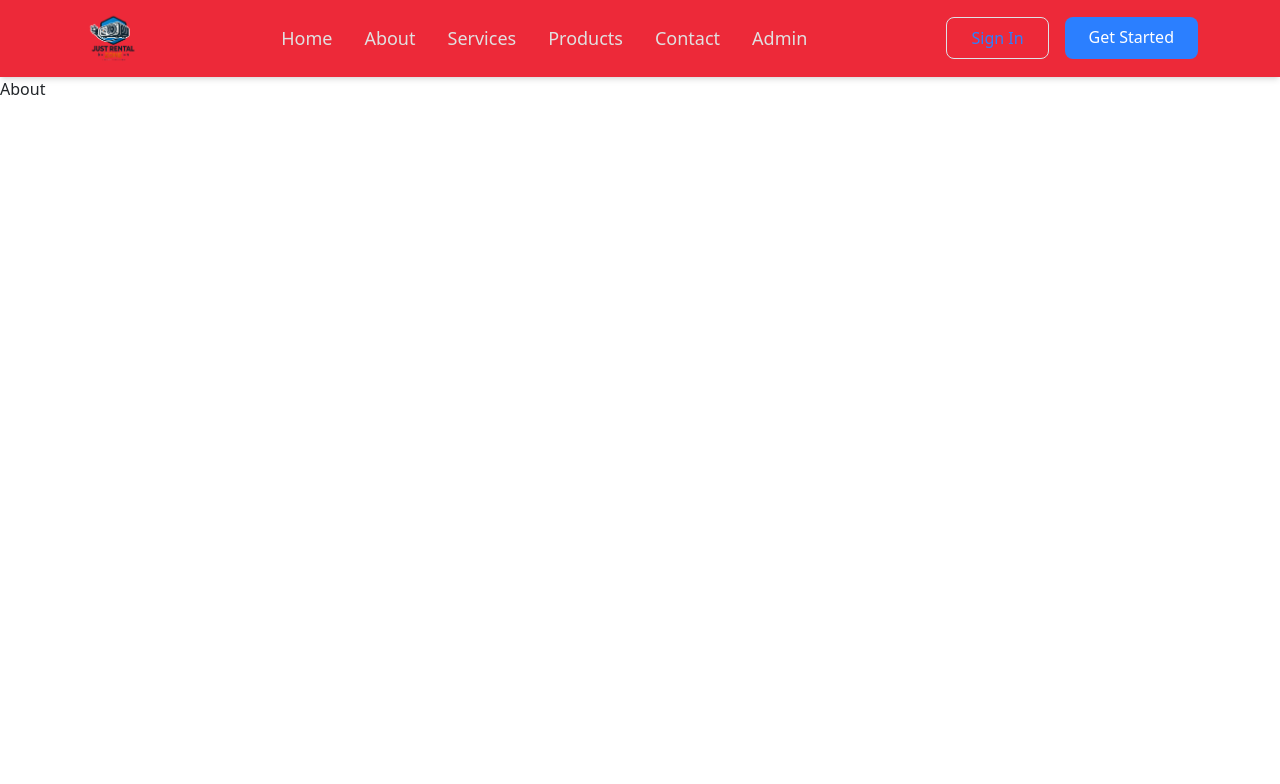
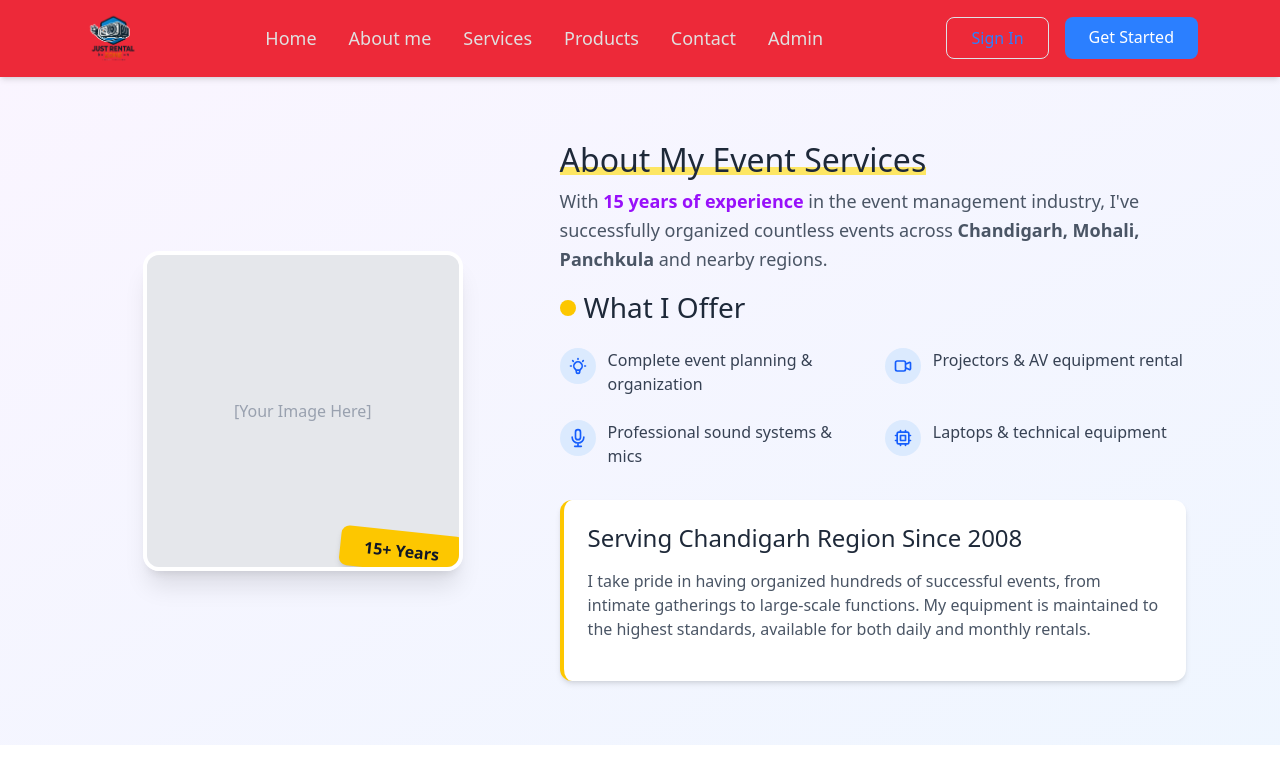
Before and after one commit to Ravik09783/rentalzone, a React (Create React App) app: page /about in a window 1280 px wide. Shown: the top 784 px of the page. Built offline with nearby package versions, Linux system fonts and the light colour scheme.

Commit message:
about me

```diff
--- a/src/App.js
+++ b/src/App.js
@@ -3,7 +3,7 @@ import 'bootstrap/dist/css/bootstrap.min.css';
 import { BrowserRouter, Routes, Route } from 'react-router-dom';
 import HeaderComponent from './components/Header';
 import { Home } from './pages/Home';
-import { About } from './pages/About';
+import  About  from './pages/About';
 import Contact from './pages/Contact';
 import Bill from './pages/Bill';
 
--- a/src/components/Header.js
+++ b/src/components/Header.js
@@ -17,7 +17,7 @@ export default function HeaderComponent() {
         {/* Desktop Navigation */}
         <nav className="hidden md:flex space-x-8 text-lg font-medium decoration-none">
           <Link to="/" className="hover:text-blue-500 transition">Home</Link>
-          <Link to="/about" className="hover:text-blue-500 transition">About</Link>
+          <Link to="/about" className="hover:text-blue-500 transition">About me</Link>
           <Link to="/services" className="hover:text-blue-500 transition">Services</Link>
           <Link to="/products" className="hover:text-blue-500 transition">Products</Link>
           <Link to="/contact" className="hover:text-blue-500 transition">Contact</Link>
@@ -45,7 +45,7 @@ export default function HeaderComponent() {
       >
         <nav className="text-center space-y-4 text-lg font-medium">
           <Link to="/" className="block hover:text-blue-500" onClick={() => setIsOpen(false)}>Home</Link>
-          <Link to="/about" className="block hover:text-blue-500" onClick={() => setIsOpen(false)}>About</Link>
+          <Link to="/about" className="block hover:text-blue-500" onClick={() => setIsOpen(false)}>About me</Link>
           <Link to="/services" className="block hover:text-blue-500" onClick={() => setIsOpen(false)}>Services</Link>
           <Link to="/products" className="block hover:text-blue-500" onClick={() => setIsOpen(false)}>Products</Link>
           <Link to="/bill" className="block hover:text-blue-500" onClick={() => setIsOpen(false)}>Admin</Link>
--- a/src/pages/About.js
+++ b/src/pages/About.js
@@ -1,7 +1,86 @@
-// import React from 'react'
+import React from 'react';
 
-export const About = () => {
-    return (
-      <div>About</div>
-    )
-  }
+const About = () => {
+  return (
+    <section className="py-16 bg-gradient-to-br from-purple-50 to-blue-50" id="about">
+      <div className="container mx-auto px-4 md:px-6">
+        <div className="flex flex-col md:flex-row items-center gap-8 md:gap-12">
+          {/* Image placeholder - replace with your image */}
+          <div className="w-full md:w-1/3 lg:w-2/5 flex justify-center">
+            <div className="relative w-64 h-64 md:w-80 md:h-80 rounded-2xl overflow-hidden shadow-xl border-4 border-white">
+              <div className="w-full h-full bg-gray-200 flex items-center justify-center text-gray-400">
+                [Your Image Here]
+              </div>
+              <div className="absolute -bottom-1 -right-1 bg-yellow-400 text-gray-900 px-6 py-2 font-bold rounded-lg shadow-md transform rotate-6">
+                15+ Years
+              </div>
+            </div>
+          </div>
+
+          <div className="w-full md:w-2/3 lg:w-3/5">
+            <h2 className="text-3xl md:text-4xl font-bold text-gray-800 mb-6 relative inline-block">
+              <span className="relative z-10">About My Event Services</span>
+              <span className="absolute bottom-1 left-0 w-full h-2 bg-yellow-300 z-0 opacity-70"></span>
+            </h2>
+
+            <p className="text-lg text-gray-600 mb-6 leading-relaxed">
+              With <span className="font-bold text-purple-600">15 years of experience</span> in the event management industry,
+              I've successfully organized countless events across <span className="font-semibold">Chandigarh, Mohali, Panchkula</span> and nearby regions.
+            </p>
+
+            <div className="mb-8">
+              <h3 className="text-xl font-semibold text-gray-800 mb-4 flex items-center">
+                <span className="w-4 h-4 bg-yellow-400 mr-2 rounded-full"></span>
+                What I Offer
+              </h3>
+              <div className="grid grid-cols-1 sm:grid-cols-2 gap-4">
+                <div className="flex items-start">
+                  <div className="bg-blue-100 p-2 rounded-full mr-3">
+                    <svg className="w-5 h-5 text-blue-600" fill="none" stroke="currentColor" viewBox="0 0 24 24" xmlns="http://www.w3.org/2000/svg">
+                      <path strokeLinecap="round" strokeLinejoin="round" strokeWidth={2} d="M9.663 17h4.673M12 3v1m6.364 1.636l-.707.707M21 12h-1M4 12H3m3.343-5.657l-.707-.707m2.828 9.9a5 5 0 117.072 0l-.548.547A3.374 3.374 0 0014 18.469V19a2 2 0 11-4 0v-.531c0-.895-.356-1.754-.988-2.386l-.548-.547z" />
+                    </svg>
+                  </div>
+                  <span className="text-gray-700">Complete event planning & organization</span>
+                </div>
+                <div className="flex items-start">
+                  <div className="bg-blue-100 p-2 rounded-full mr-3">
+                    <svg className="w-5 h-5 text-blue-600" fill="none" stroke="currentColor" viewBox="0 0 24 24" xmlns="http://www.w3.org/2000/svg">
+                      <path strokeLinecap="round" strokeLinejoin="round" strokeWidth={2} d="M15 10l4.553-2.276A1 1 0 0121 8.618v6.764a1 1 0 01-1.447.894L15 14M5 18h8a2 2 0 002-2V8a2 2 0 00-2-2H5a2 2 0 00-2 2v8a2 2 0 002 2z" />
+                    </svg>
+                  </div>
+                  <span className="text-gray-700">Projectors & AV equipment rental</span>
+                </div>
+                <div className="flex items-start">
+                  <div className="bg-blue-100 p-2 rounded-full mr-3">
+                    <svg className="w-5 h-5 text-blue-600" fill="none" stroke="currentColor" viewBox="0 0 24 24" xmlns="http://www.w3.org/2000/svg">
+                      <path strokeLinecap="round" strokeLinejoin="round" strokeWidth={2} d="M19 11a7 7 0 01-7 7m0 0a7 7 0 01-7-7m7 7v4m0 0H8m4 0h4m-4-8a3 3 0 01-3-3V5a3 3 0 116 0v6a3 3 0 01-3 3z" />
+                    </svg>
+                  </div>
+                  <span className="text-gray-700">Professional sound systems & mics</span>
+                </div>
+                <div className="flex items-start">
+                  <div className="bg-blue-100 p-2 rounded-full mr-3">
+                    <svg className="w-5 h-5 text-blue-600" fill="none" stroke="currentColor" viewBox="0 0 24 24" xmlns="http://www.w3.org/2000/svg">
+                      <path strokeLinecap="round" strokeLinejoin="round" strokeWidth={2} d="M9 3v2m6-2v2M9 19v2m6-2v2M5 9H3m2 6H3m18-6h-2m2 6h-2M7 19h10a2 2 0 002-2V7a2 2 0 00-2-2H7a2 2 0 00-2 2v10a2 2 0 002 2zM9 9h6v6H9V9z" />
+                    </svg>
+                  </div>
+                  <span className="text-gray-700">Laptops & technical equipment</span>
+                </div>
+              </div>
+            </div>
+
+            <div className="bg-white p-6 rounded-xl shadow-md border-l-4 border-yellow-400">
+              <h4 className="font-medium text-gray-800 mb-3">Serving Chandigarh Region Since 2008</h4>
+              <p className="text-gray-600">
+                I take pride in having organized hundreds of successful events, from intimate gatherings to large-scale functions.
+                My equipment is maintained to the highest standards, available for both <span className="font-medium">daily and monthly rentals</span>.
+              </p>
+            </div>
+          </div>
+        </div>
+      </div>
+    </section>
+  );
+};
+
+export default About;
--- a/src/pages/Bill.js
+++ b/src/pages/Bill.js
@@ -2,7 +2,7 @@ import React, { useState } from "react";
 import jsPDF from "jspdf";
 
 const Bill = () => {
-  const adminEmail = 'admin@gmail.com'
+  const adminEmail = ['admin@gmail.com', 'ritu@gmail.com', 'rohit@gmail.com', 'ravi@gmail.com']
   const adminPassword = 'admin@123'
   const [invoiceItems, setInvoiceItems] = useState([]);
   const [invoiceNo, setInvoiceNo] = useState("");
@@ -298,7 +298,7 @@ const Bill = () => {
   const handleSubmit = (e) => {
     e.preventDefault();
 
-    if(email === adminEmail && password === adminPassword){
+    if(adminEmail.includes(email) && password === adminPassword){
       setIsAdmin(true)
     }
 
```
